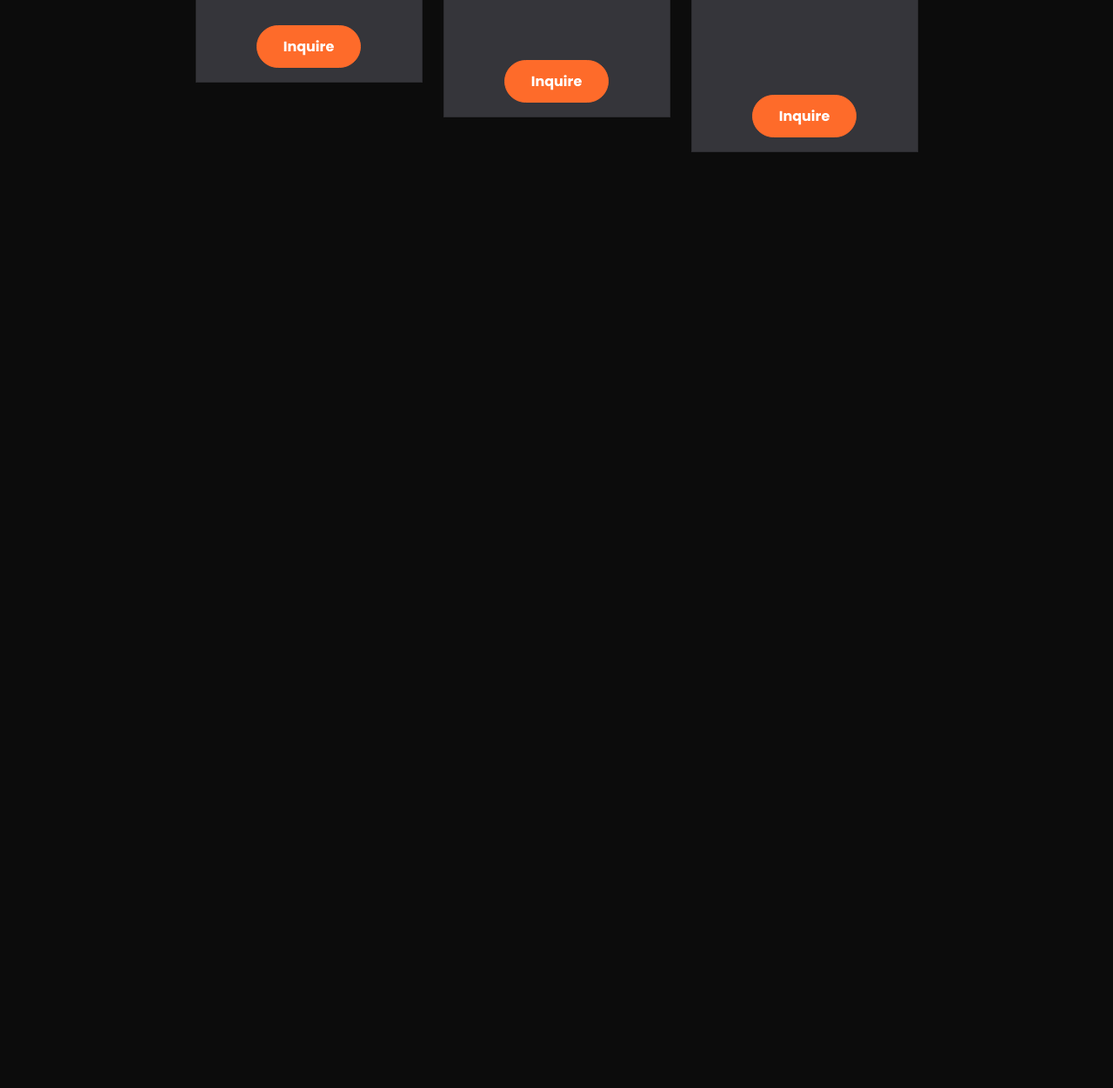
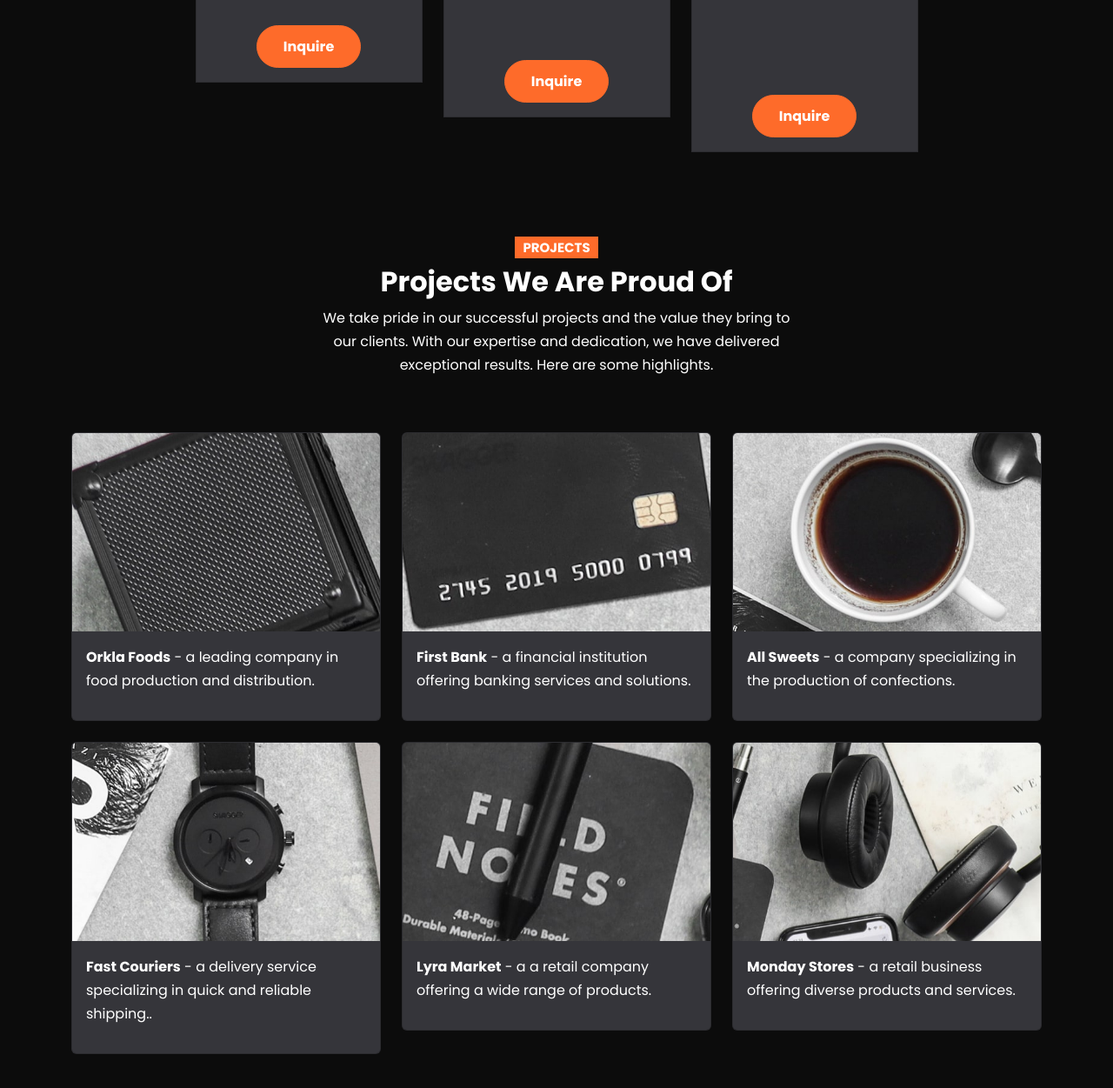
Before and after one commit to o0Danii0o/vera-website, a website: page index.html in a window 1280 px wide. Shown: the part 6154-7405 px from the top of the page at 87% size. Before the commit the page ends 6425 px from the top, so only its background shows below. Drawn offline with nearby package versions, Linux system fonts and the light colour scheme; files that its build step writes are made by us from their sources.

Commit message:
add projects section

```diff
--- a/index.html
+++ b/index.html
@@ -737,7 +737,112 @@
       </div>
     </section>
 
+    <!-- Projects -->
+    <section id="projects" class="projects my-6">
+      <div class="container">
+        <div class="row mb-5">
+          <div
+            class="col-md-6 offset-md-3 d-flex flex-column align-items-center text-center"
+          >
+            <h5>
+              <span class="badge bg-primary rounded-0 text-uppercase"
+                >Projects</span
+              >
+            </h5>
+            <h2 class="fw-bold">Projects We Are Proud Of</h2>
+            <p>
+              We take pride in our successful projects and the value they bring
+              to our clients. With our expertise and dedication, we have
+              delivered exceptional results. Here are some highlights.
+            </p>
+          </div>
+        </div>
+        <!-- Projects Row 1 -->
+        <div class="row">
+          <div class="col-md-4 mb-4">
+            <div class="card bg-secondary">
+              <a data-bs-toggle="modal" data-ts-target="#modal1">
+                <img src="images/project-1.jpg" alt="" class="card-img-top" />
+                <div class="card-body">
+                  <p>
+                    <strong>Orkla Foods</strong> - a leading company in food
+                    production and distribution.
+                  </p>
+                </div>
+              </a>
+            </div>
+          </div>
 
+          <div class="col-md-4 mb-4">
+            <div class="card bg-secondary">
+              <a data-bs-toggle="modal" data-ts-target="#modal2">
+                <img src="images/project-2.jpg" alt="" class="card-img-top" />
+                <div class="card-body">
+                  <p>
+                    <strong>First Bank</strong> - a financial institution offering banking services and solutions.
+                  </p>
+                </div>
+              </a>
+            </div>
+          </div>
+
+          <div class="col-md-4 mb-4">
+            <div class="card bg-secondary">
+              <a data-bs-toggle="modal" data-ts-target="#modal3">
+                <img src="images/project-3.jpg" alt="" class="card-img-top" />
+                <div class="card-body">
+                  <p>
+                    <strong>All Sweets</strong> - a company specializing in the production of confections.
+                  </p>
+                </div>
+              </a>
+            </div>
+          </div>
+        </div>
+
+        <!-- Projects Row 2 -->
+        <div class="row">
+          <div class="col-md-4 mb-4">
+            <div class="card bg-secondary">
+              <a data-bs-toggle="modal" data-ts-target="#modal4">
+                <img src="images/project-4.jpg" alt="" class="card-img-top" />
+                <div class="card-body">
+                  <p>
+                    <strong>Fast Couriers</strong> - a delivery service specializing in quick and reliable shipping..
+                  </p>
+                </div>
+              </a>
+            </div>
+          </div>
+
+          <div class="col-md-4 mb-4">
+            <div class="card bg-secondary">
+              <a data-bs-toggle="modal" data-ts-target="#modal5">
+                <img src="images/project-5.jpg" alt="" class="card-img-top" />
+                <div class="card-body">
+                  <p>
+                    <strong>Lyra Market</strong> - a a retail company offering a wide range of products.
+                  </p>
+                </div>
+              </a>
+            </div>
+          </div>
+
+          <div class="col-md-4 mb-4">
+            <div class="card bg-secondary">
+              <a data-bs-toggle="modal" data-ts-target="#modal6">
+                <img src="images/project-6.jpg" alt="" class="card-img-top" />
+                <div class="card-body">
+                  <p>
+                    <strong>Monday Stores</strong> - a retail business offering diverse products and services.
+                  </p>
+                </div>
+              </a>
+            </div>
+          </div>
+        </div>
+      </div>
+    </section>
 
     <script src="js/replaceme.min.js"></script>
     <script src="js/bootstrap.bundle.min.js"></script>
```
